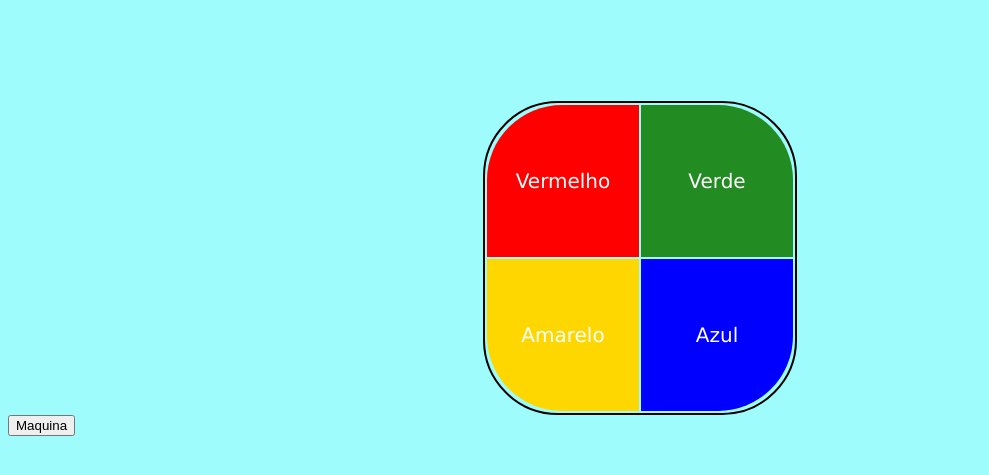
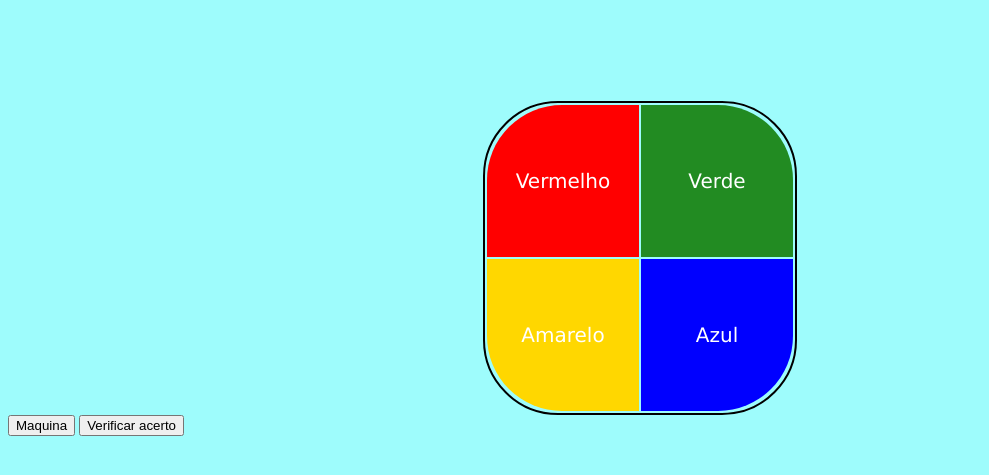
Before and after one commit to Almeidaaaaaa/genius, a plain HTML site: page index.html in a window 1280 px wide. Shown: the part 285-760 px from the top of the page, without its empty margins (0-989 px from the left). Drawn offline with Linux system fonts and the light colour scheme.

Commit message:
Criação do botão de verificação

```diff
--- a/index.html
+++ b/index.html
@@ -27,7 +27,7 @@
         </div>
     </div>
      <button id="jogarMaquina">Maquina</button>
-
+     <button id="verificar">Verificar acerto</button>
 
     <script src="./script.js"></script>
 </body>
--- a/script.js
+++ b/script.js
@@ -6,6 +6,8 @@ const verde = document.getElementById('verde')
 const amarelo= document.getElementById('amarelo')
 const azul = document.getElementById('azul')
 const jogarMaquina = document.getElementById('jogarMaquina')
+const verificar = document.getElementById('verificar');
+
 
 //logica do jogo
 
```
